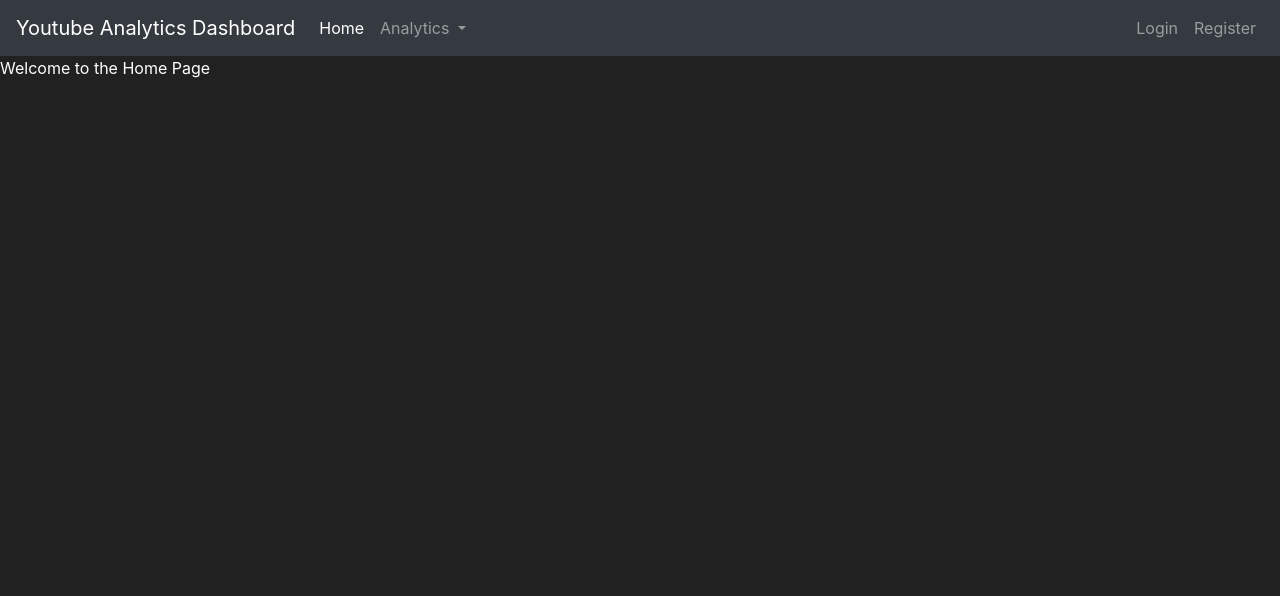
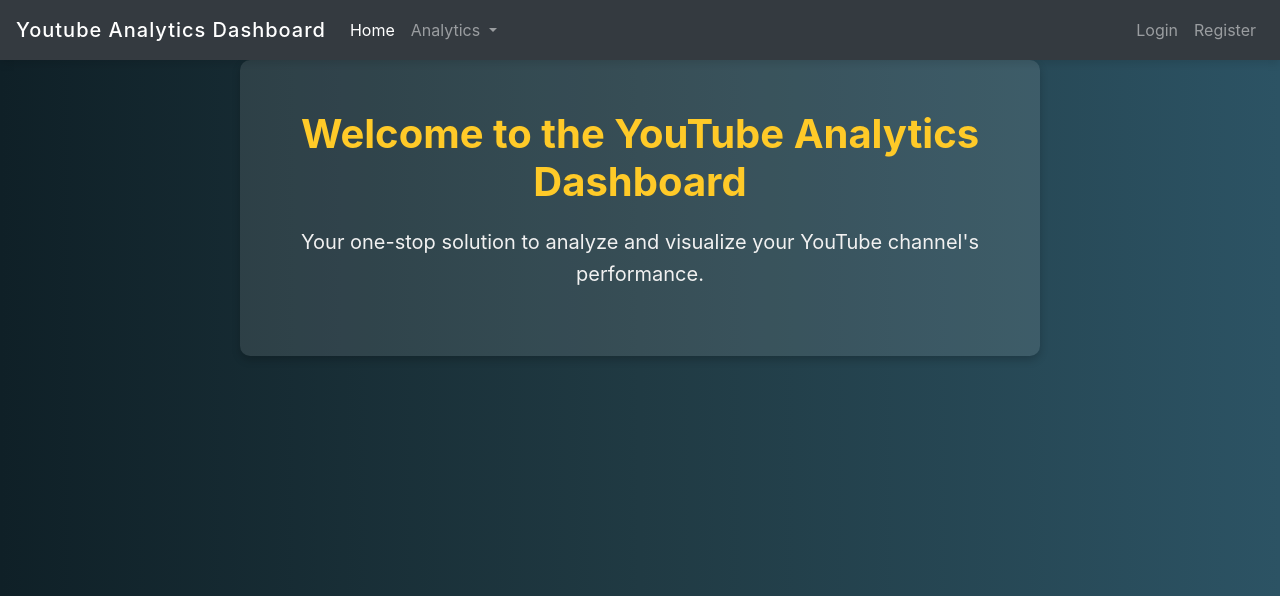
Before and after one commit to JasonMar1/YouTube-Analytics, a Flask app: page / in a window 1280 px wide. Shown: the top 596 px of the page. Run offline with Flask 3, Linux system fonts and the light colour scheme; some libraries are stand-ins or nearby versions.

Commit message:
Did some styling

```diff
--- a/app/templates/base.html
+++ b/app/templates/base.html
@@ -10,20 +10,67 @@
         {% block title %}
         {% endblock %}
     </title>
+    <style>
+        body {
+            background: linear-gradient(to right, #0f2027, #203a43, #2c5364);
+            color: white;
+            font-family: -apple-system, BlinkMacSystemFont, Arial, sans-serif, "Apple Color Emoji", "Segoe UI Emoji", "Segoe UI Symbol";
+        }
+        .navbar {
+            box-shadow: 0 4px 8px rgba(0, 0, 0, 0.1);
+        }
+        .navbar-brand {
+            font-weight: 500;
+            letter-spacing: 1px;
+        }
+        .navbar-nav .nav-link {
+            font-weight: 400;
+            padding: 10px 20px;
+            transition: color 0.3s ease;
+        }
+        .navbar-nav .nav-link.active {
+            color: #fff;
+            background-color: transparent; /* Remove background color */
+        }
+        .navbar-nav .nav-link:hover {
+            background-color: #3b3b3b;
+            color: #ffca28;
+            border-radius: 5px;
+        }
+        .dropdown-menu {
+            background-color: #333;
+            border: none;
+        }
+        .dropdown-item {
+            color: #fff;
+            transition: background-color 0.3s ease;
+        }
+        .dropdown-item:hover {
+            background-color: #444;
+        }
+        .dropdown-menu-right .dropdown-item {
+            color: #fff;
+        }
+        .dropdown-menu-right .dropdown-item:hover {
+            background-color: #444;
+        }
+        {% block additional_styles %}
+        {% endblock %}
+    </style>
 </head>
 <body>
     <nav class="navbar navbar-expand-md navbar-dark bg-dark">
-        <a class="navbar-brand" href="#">Youtube Analytics Dashboard</a>
+        <a class="navbar-brand" href="{{ url_for('home_page') }}">Youtube Analytics Dashboard</a>
         <button class="navbar-toggler" type="button" data-toggle="collapse" data-target="#navbarNav">
             <span class="navbar-toggler-icon"></span>
         </button>
         <div class="collapse navbar-collapse" id="navbarNav">
             <ul class="navbar-nav mr-auto">
-                <li class="nav-item active">
-                    <a class="nav-link" href="{{ url_for('home_page') }}">Home <span class="sr-only">(current)</span></a>
+                <li class="nav-item">
+                    <a class="nav-link {% if request.endpoint == 'home_page' %}active{% endif %}" href="{{ url_for('home_page') }}">Home</a>
                 </li>
                 <li class="nav-item dropdown">
-                    <a class="nav-link dropdown-toggle" href="#" id="analyticsDropdown" role="button" data-toggle="dropdown" aria-haspopup="true" aria-expanded="false">
+                    <a class="nav-link dropdown-toggle {% if request.endpoint == 'analytics_table_page' %}active{% endif %}" href="#" id="analyticsDropdown" role="button" data-toggle="dropdown" aria-haspopup="true" aria-expanded="false">
                         Analytics
                     </a>
                     <div class="dropdown-menu" aria-labelledby="analyticsDropdown">
@@ -67,16 +114,9 @@
     {% block content %}
     {% endblock %}
     <!-- Optional JavaScript -->
-    <!-- jQuery first, then Popper.js, then Bootstrap JS -->
     <script src='https://kit.fontawesome.com/a076d05399.js'></script>
     <script src="https://code.jquery.com/jquery-3.5.1.slim.min.js" integrity="sha384-DfXdz2htPH0lsSSs5nCTpuj/zy4C+OGpamoFVy38MVBnE+IbbVYUew+OrCXaRkfj" crossorigin="anonymous"></script>
     <script src="https://cdn.jsdelivr.net/npm/popper.js@1.16.1/dist/umd/popper.min.js" integrity="sha384-9/reFTGAW83EW2RDu2S0VKaIzap3H66lZH81PoYlFhbGU+6BZp6G7niu735Sk7lN" crossorigin="anonymous"></script>
     <script src="https://stackpath.bootstrapcdn.com/bootstrap/4.5.2/js/bootstrap.min.js" integrity="sha384-B4gt1jrGC7Jh4AgTPSdUtOBvfO8shuf57BaghqFfPlYxofvL8/KUEfYiJOMMV+rV" crossorigin="anonymous"></script>
 </body>
-<style>
-    body {
-        background-color: #212121;
-        color: white
-    }
-</style>
 </html>
--- a/app/templates/home.html
+++ b/app/templates/home.html
@@ -1,9 +1,49 @@
-{%extends 'base.html'%}
+{% extends 'base.html' %}
 
 {% block title %}
     Home Page
 {% endblock %}
 
+{% block additional_styles %}
+<style>
+    body, html {
+        height: 100%;
+        margin: 0;
+    }
+    .home-wrapper {
+        display: flex;
+        justify-content: center;
+        align-items: center;
+        height: 100%;
+    }
+    .home-content {
+        padding: 50px 20px;
+        text-align: center;
+        background-color: rgba(255, 255, 255, 0.1);
+        border-radius: 10px;
+        box-shadow: 0 4px 8px rgba(0, 0, 0, 0.2);
+        max-width: 800px;
+        margin: 0 auto;
+    }
+    .home-content h1 {
+        font-size: 2.5rem;
+        font-weight: 700;
+        margin-bottom: 20px;
+        color: #ffca28;
+    }
+    .home-content p {
+        font-size: 1.25rem;
+        line-height: 1.6;
+        color: #f1f1f1;
+    }
+</style>
+{% endblock %}
+
 {% block content %}
-    Welcome to the Home Page
+<div class="home-wrapper">
+    <div class="home-content">
+        <h1>Welcome to the YouTube Analytics Dashboard</h1>
+        <p>Your one-stop solution to analyze and visualize your YouTube channel's performance.</p>
+    </div>
+</div>
 {% endblock %}
```
Also changed, not shown: app/templates/donate.html (+37 -4 lines), app/static/donation-qr-code.png (added).
